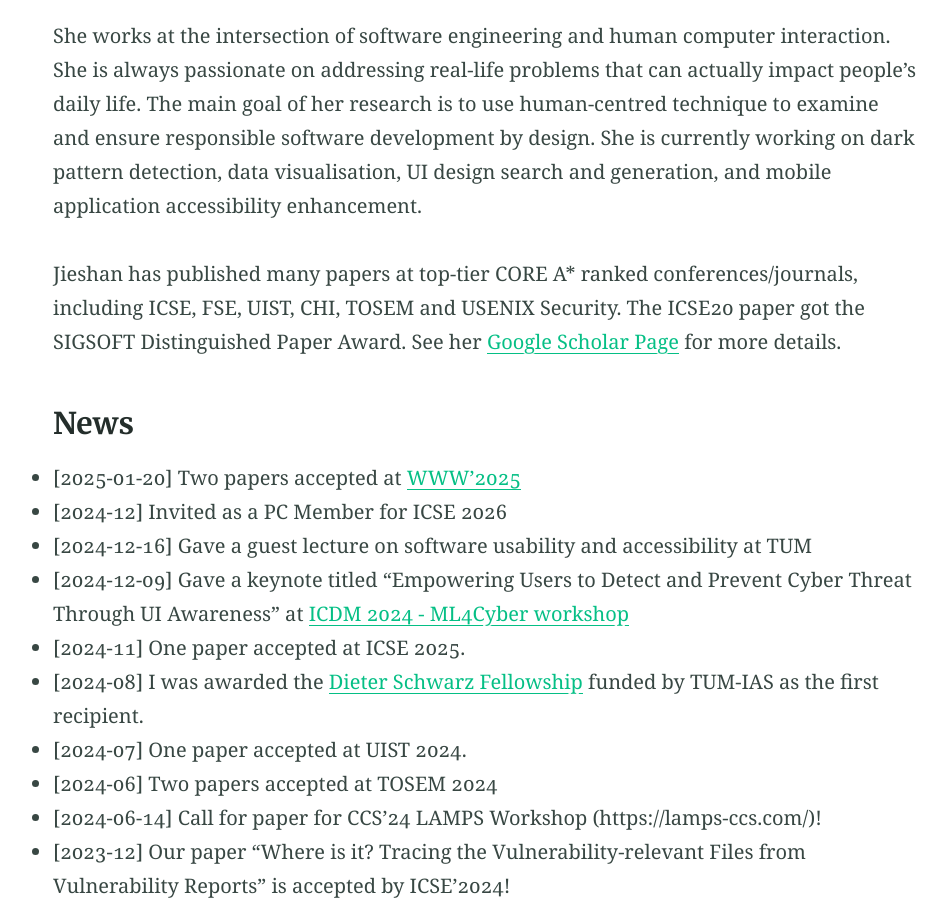
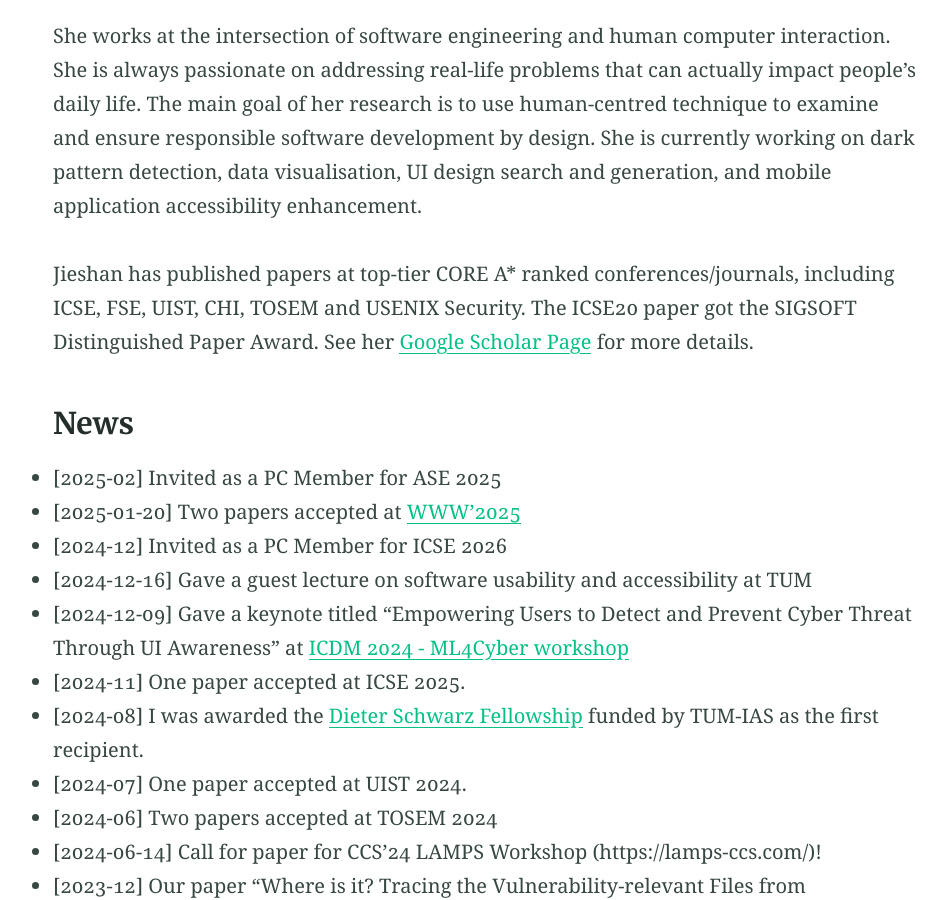
Before and after one commit to chenjshnn/chenjshnn.github.io, a Jekyll site: the page built from index.md, in a window 1280 px wide and 900 px high, scrolled down 700 px. Shown: the whole window, without its empty margins (155-1101 px from the left). Built offline with Jekyll 4.4.1, drawn with Linux system fonts in a browser that asks for light colours; some of the changed text lies outside the part shown.

Commit message:
Update index.md

```diff
--- a/index.md
+++ b/index.md
@@ -17,11 +17,12 @@ Jieshan is currently a research scientist and UI intelligence team lead at CSIRO
 
 She works at the intersection of software engineering and human computer interaction. She is always passionate on addressing real-life problems that can actually impact people's daily life. The main goal of her research is to use human-centred technique to examine and ensure responsible software development by design. She is currently working on dark pattern detection, data visualisation, UI design search and generation, and mobile application accessibility enhancement.
 
-Jieshan has published many papers at top-tier CORE A* ranked conferences/journals, including ICSE, FSE, UIST, CHI, TOSEM and USENIX Security. The ICSE20 paper got the SIGSOFT Distinguished Paper Award. See her [Google Scholar Page](https://scholar.google.com/citations?user=slrzj8kAAAAJ) for more details.
+Jieshan has published papers at top-tier CORE A* ranked conferences/journals, including ICSE, FSE, UIST, CHI, TOSEM and USENIX Security. The ICSE20 paper got the SIGSOFT Distinguished Paper Award. See her [Google Scholar Page](https://scholar.google.com/citations?user=slrzj8kAAAAJ) for more details.
 
 
 
 ### News
+- [2025-02] Invited as a PC Member for ASE 2025
 - [2025-01-20] Two papers accepted at [WWW'2025](https://www2025.thewebconf.org/)
 - [2024-12] Invited as a PC Member for ICSE 2026
 - [2024-12-16] Gave a guest lecture on software usability and accessibility at TUM
@@ -110,10 +111,10 @@ Guibin Chen, Deheng Ye, Zhenchang Xing, ***Jieshan Chen***, and Erik Cambria. <b
 · ACM Conference on Computer and Communications Security ([CCS’24 – LAMPS Workshop, Program Co-Chair](https://lamps-ccs.com/))
 
 **Program Committee** <br />
+· IEEE/ACM International Conference on Automated Software Engineering ([ASE'23](https://conf.researchr.org/committee/ase-2023/ase-2023-papers-program-committee), [ASE’24-Artifact Evaluation](https://conf.researchr.org/track/ase-2024/ase-2024-artifact-evaluation-track)), [ASE'25]() <br />
 · ACM international conference on AI Foundation Models and Software Engineering ([FORGE'25-Data and Benchmarking](https://conf.researchr.org/committee/forge-2025/forge-2025-benchmarking-organization-committee)) <br />
 · International Conference on Software Engineering ([ICSE'25](https://conf.researchr.org/track/icse-2025/icse-2025-research-track), ICSE'26) <br />
 · ACM SIGSOFT International Symposium on Software Testing and Analysis ([ISSTA'24](https://2024.issta.org/track/issta-2024-papers)) <br />
-· IEEE/ACM International Conference on Automated Software Engineering ([ASE'23](https://conf.researchr.org/committee/ase-2023/ase-2023-papers-program-committee), [ASE’24-Artifact Evaluation](https://conf.researchr.org/track/ase-2024/ase-2024-artifact-evaluation-track)) <br />
 · IEEE International Conference on Software Analysis, Evolution and Reengineering ([SANER'24-ERA](https://conf.researchr.org/committee/saner-2024/saner-2024-early-research-achievement--era--track--program-commitee), [SANER'25-ERA](https://conf.researchr.org/committee/saner-2025/saner-2025-early-research-achievement--era--track--program-commitee)) <br />
 · ACM Joint European Software Engineering Conference and Symposium on the Foundations of Software Engineering ([ESEC/FSE 2023-SRC](https://2023.esec-fse.org/committee/fse-2023-student-research-competition-program-committee)) <br />
 · ACM international joint conference on pervasive and ubiquitous computing (UbiComp/ISWC'23 Posters & Demos) <br />
```
